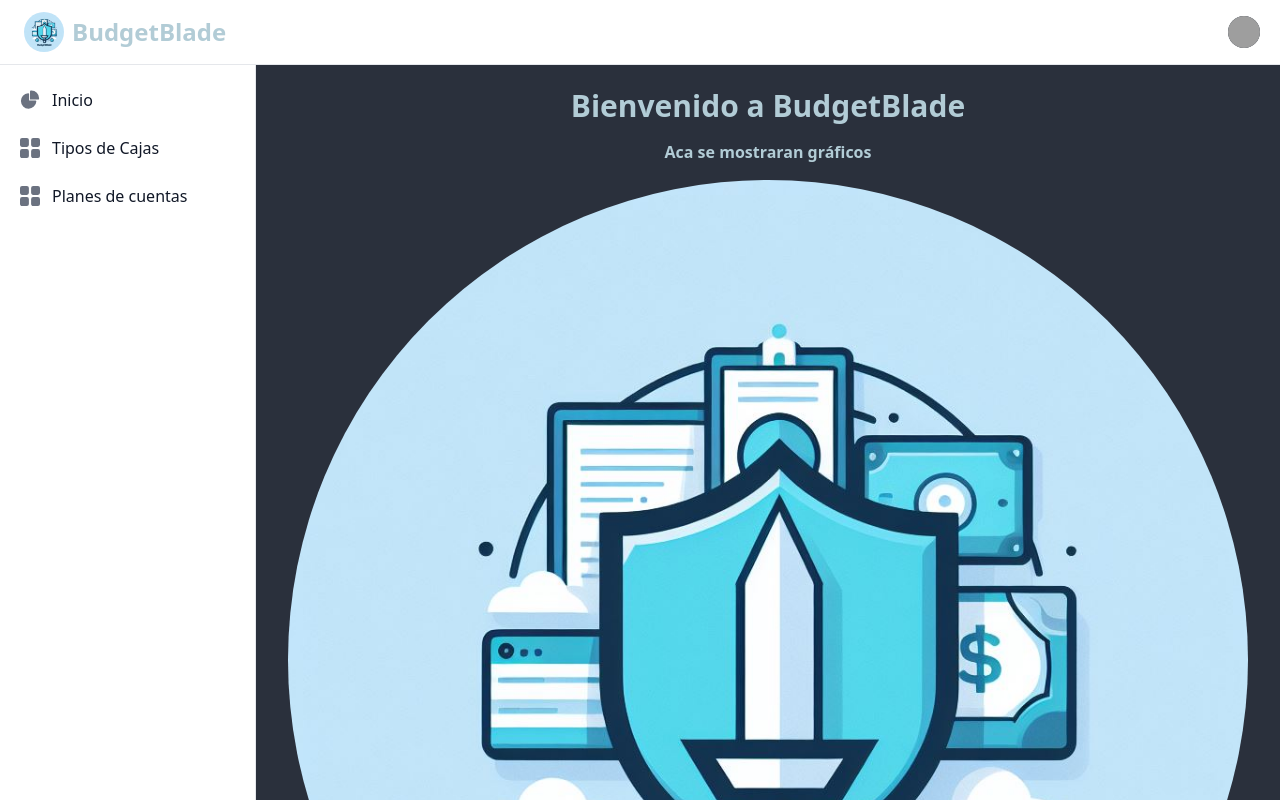
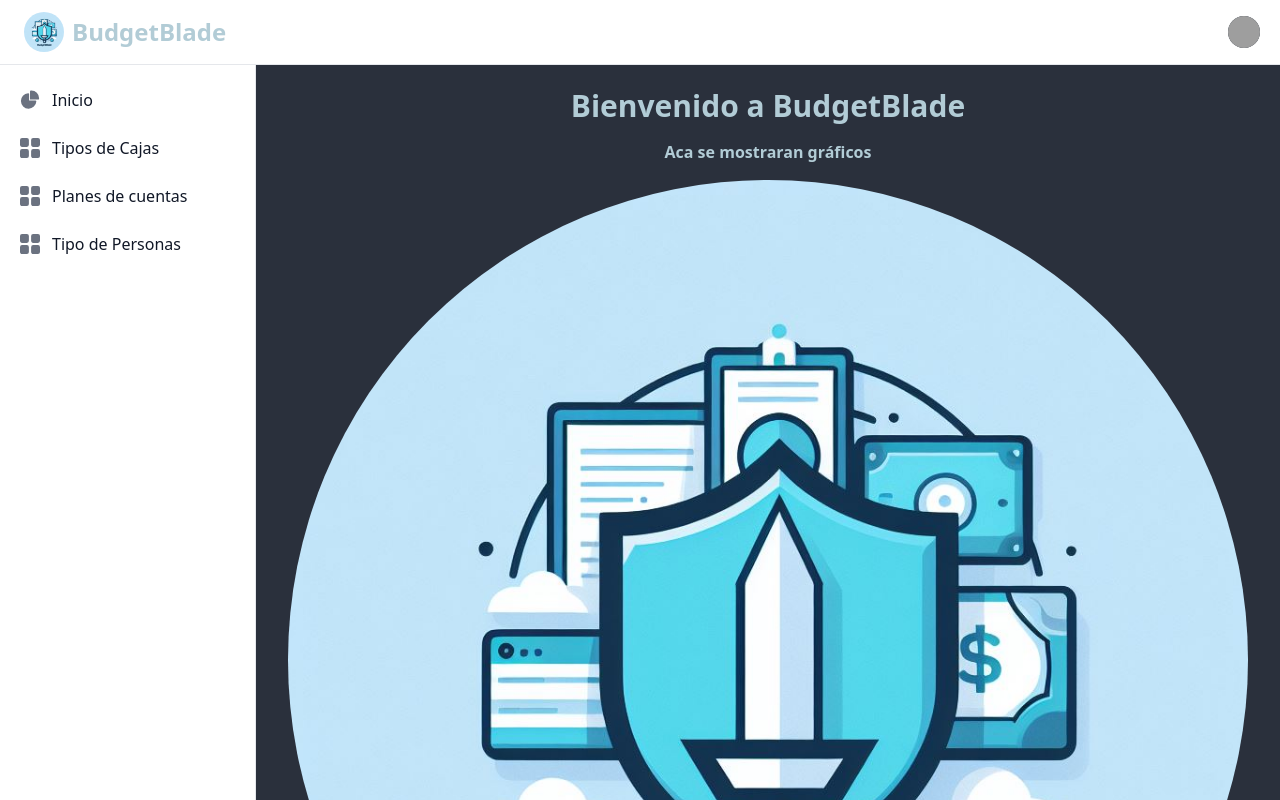
Before and after one commit to acristhian1411/BudgetBlade, a SvelteKit app in the folder svelteUI/: page / in a window 1280 px wide. Shown: the top 800 px of the page. Built offline with nearby package versions, Linux system fonts and the light colour scheme; grey boxes are pictures that could not be loaded.

Commit message:
corrections and add persontypes route

```diff
--- a/svelteUI/src/routes/+layout.svelte
+++ b/svelteUI/src/routes/+layout.svelte
@@ -128,6 +128,25 @@
 					<span class="ml-3 flex-1 whitespace-nowrap">Planes de cuentas</span>
 				</a>
 			</li>
+			<li>
+				<a
+					href="/persontypes"
+					class="group flex items-center rounded-lg p-2 text-gray-900 hover:bg-gray-100 dark:text-white dark:hover:bg-gray-700"
+				>
+					<svg
+						class="h-5 w-5 flex-shrink-0 text-gray-500 transition duration-75 group-hover:text-gray-900 dark:text-gray-400 dark:group-hover:text-white"
+						aria-hidden="true"
+						xmlns="http://www.w3.org/2000/svg"
+						fill="currentColor"
+						viewBox="0 0 18 18"
+					>
+						<path
+							d="M6.143 0H1.857A1.857 1.857 0 0 0 0 1.857v4.286C0 7.169.831 8 1.857 8h4.286A1.857 1.857 0 0 0 8 6.143V1.857A1.857 1.857 0 0 0 6.143 0Zm10 0h-4.286A1.857 1.857 0 0 0 10 1.857v4.286C10 7.169 10.831 8 11.857 8h4.286A1.857 1.857 0 0 0 18 6.143V1.857A1.857 1.857 0 0 0 16.143 0Zm-10 10H1.857A1.857 1.857 0 0 0 0 11.857v4.286C0 17.169.831 18 1.857 18h4.286A1.857 1.857 0 0 0 8 16.143v-4.286A1.857 1.857 0 0 0 6.143 10Zm10 0h-4.286A1.857 1.857 0 0 0 10 11.857v4.286c0 1.026.831 1.857 1.857 1.857h4.286A1.857 1.857 0 0 0 18 16.143v-4.286A1.857 1.857 0 0 0 16.143 10Z"
+						/>
+					</svg>
+					<span class="ml-3 flex-1 whitespace-nowrap">Tipo de Personas</span>
+				</a>
+			</li>
 		</ul>
 	</div>
 </aside>
--- a/svelteUI/src/routes/tilltypes/+page.svelte
+++ b/svelteUI/src/routes/tilltypes/+page.svelte
@@ -118,7 +118,6 @@
 		fetchData(1, items_per_page);
 	}
 	onMount(async () => {
-		console.log('enviromentes', PUBLIC_APP_URL);
 		fetchData();
 	});
 </script>
```
